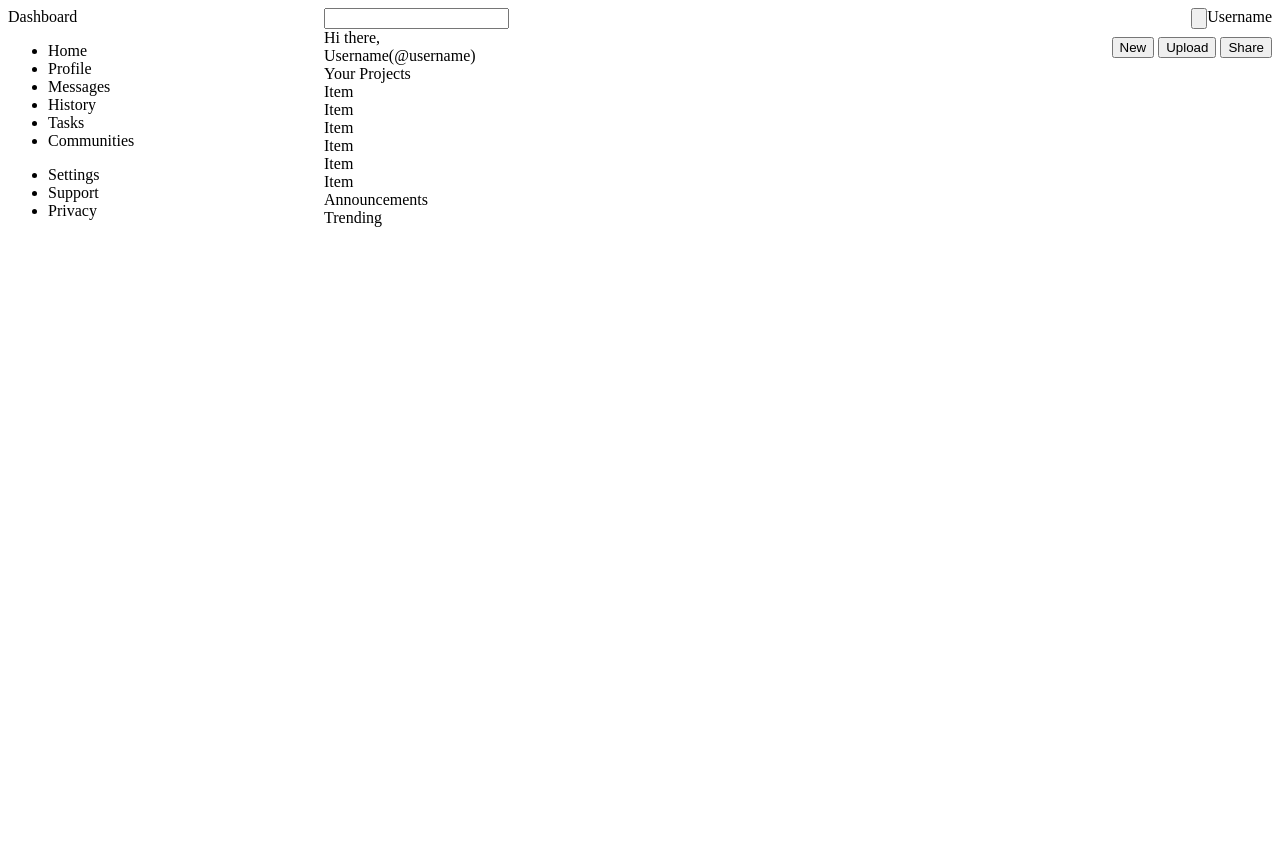
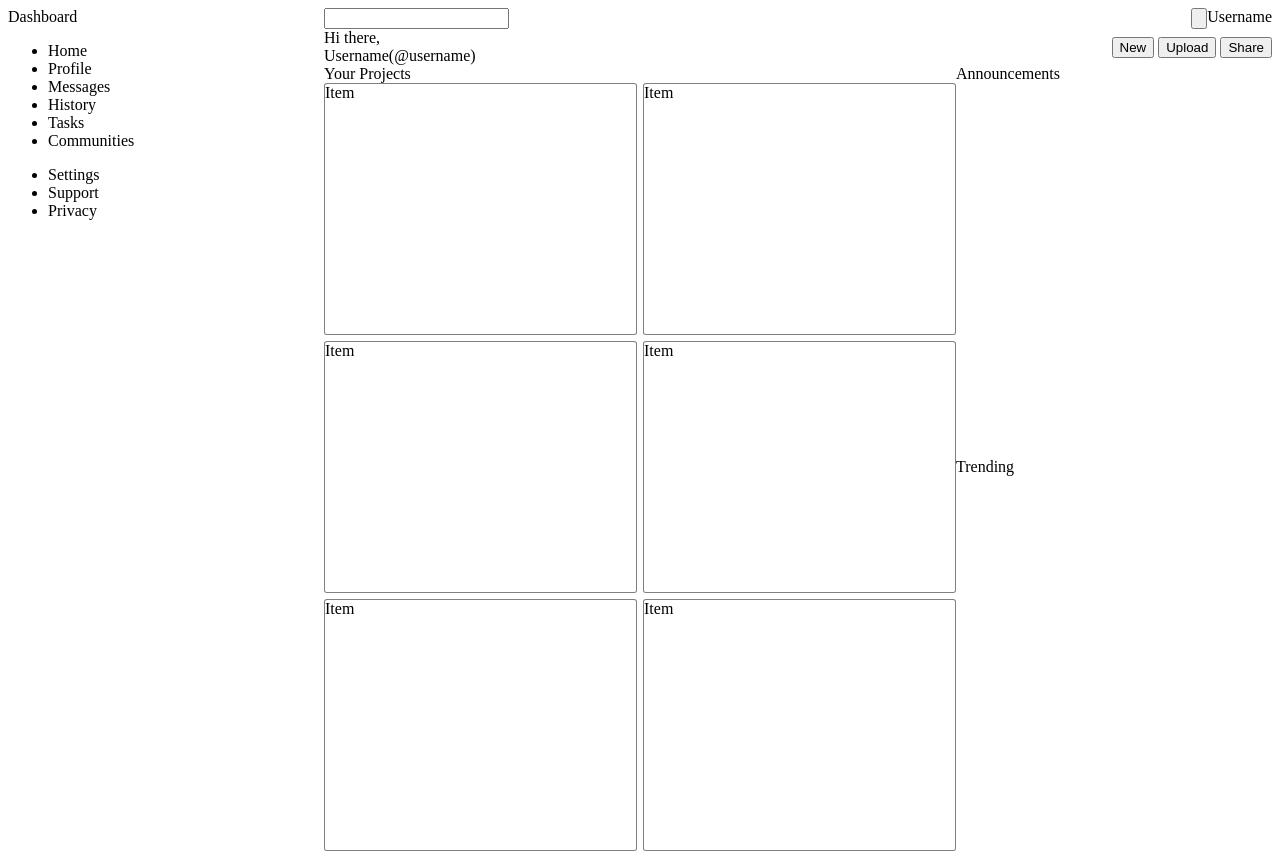
Before and after one commit to SFujiN/top-dashboard, a plain HTML site: page index.html in a window 1280 px wide. Before the commit the page ends 800 px from the top, so only its background shows below. Drawn offline with Linux system fonts and the light colour scheme.

Commit message:
Add Item structure

```diff
--- a/styles.css
+++ b/styles.css
@@ -17,8 +17,47 @@
   display: flex;
 }
 
+.body-container {
+  display: flex;
+  flex-direction: column;
+}
+
 .bot {
   display: flex;
   justify-content: space-between;
   align-items: center;
 }
+
+.body-item {
+  flex-grow: 1;
+  display: flex;
+}
+
+.projects {
+  flex: 2;
+  display: flex;
+  flex-direction: column;
+}
+
+.projects-grid {
+  flex-grow: 1;
+  display: grid;
+  grid-template: 1fr 1fr 1fr / 1fr 1fr;
+  gap: 6px;
+}
+
+.projects-grid > div {
+  height: 250px;
+  border: 1px solid gray;
+  border-radius: 1%;
+}
+
+.side-bar-container {
+  flex: 1;
+  display: flex;
+  flex-direction: column;
+}
+
+.side-bar-container > div {
+  flex: 1;
+}
```
